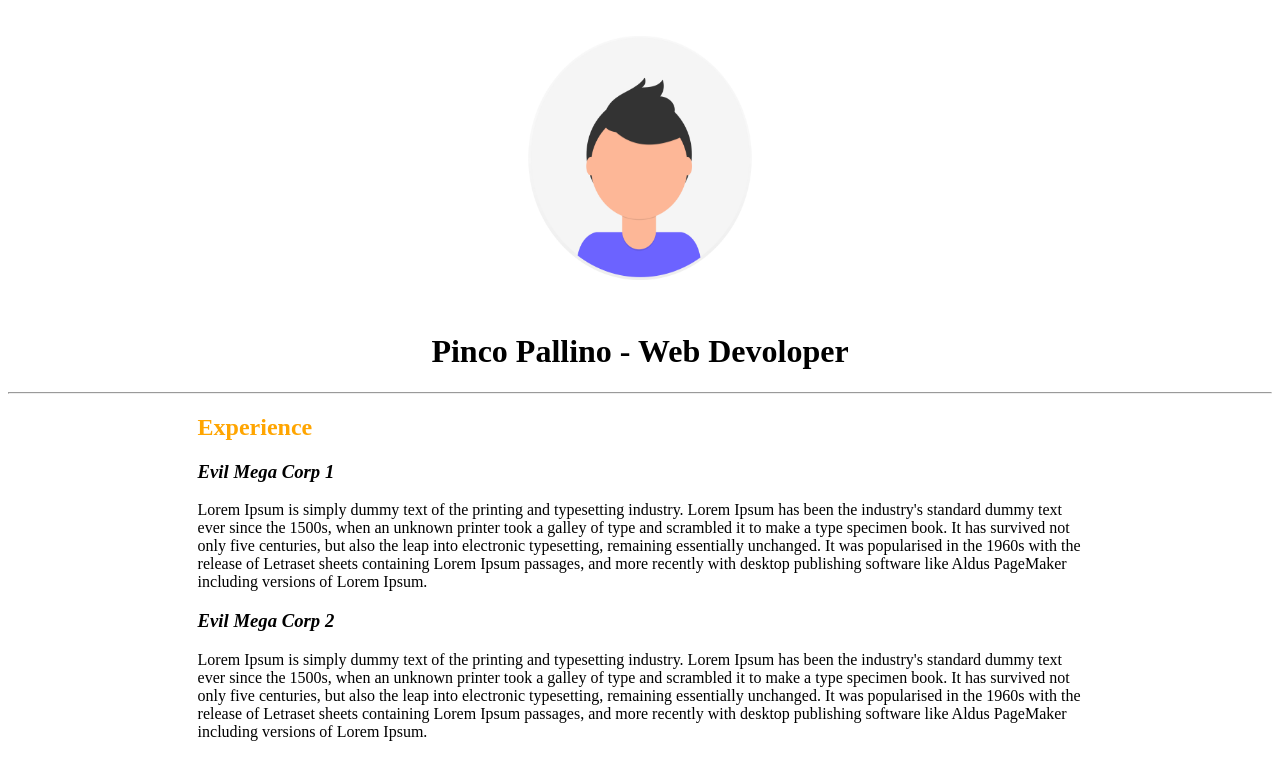
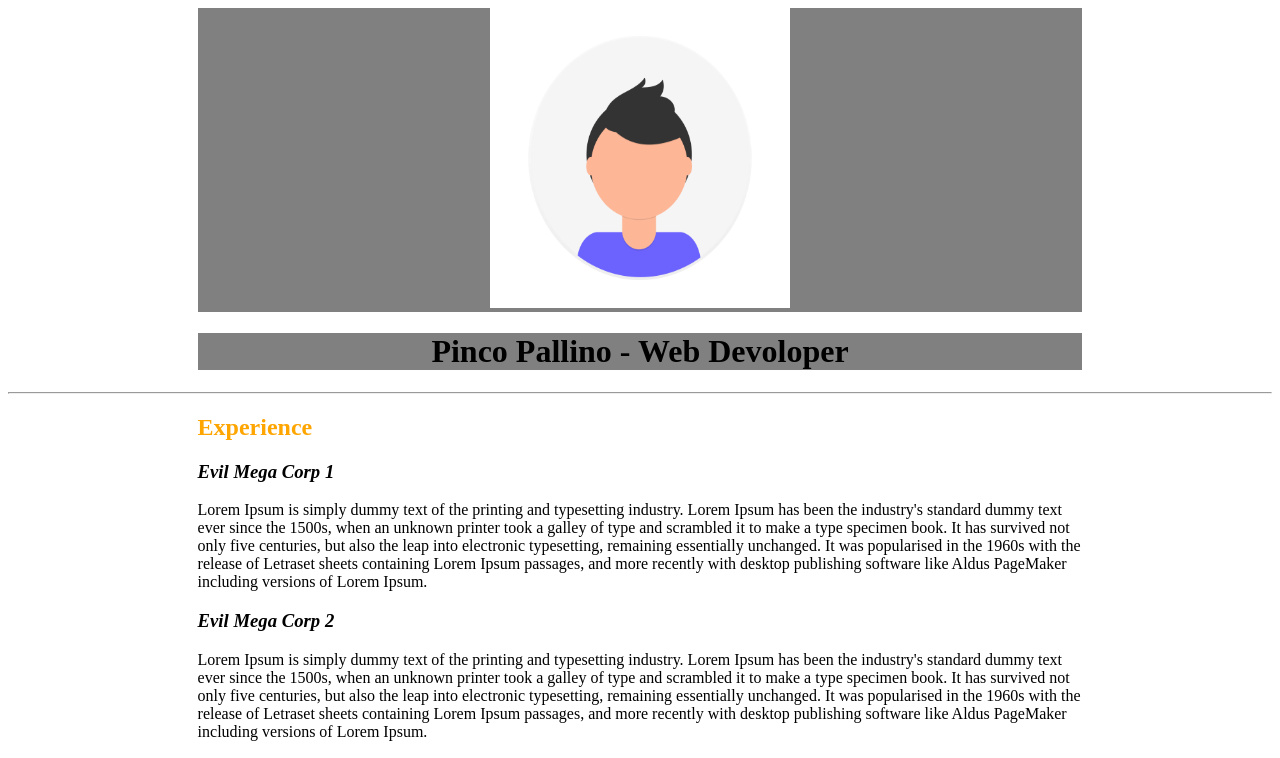
Before and after one commit to AlessandroCaraffa/html-css-curriculum-vitae, a plain HTML site: page index.html in a window 1280 px wide. Shown: the top 758 px of the page. Drawn offline with Linux system fonts and the light colour scheme.

Commit message:
foto e testo allineati,foto ridimensionata

```diff
--- a/style.css
+++ b/style.css
@@ -11,9 +11,17 @@ hr {
 }
 .intestazione {
     text-align: center;
+    width: 70%;
+    margin: 0 auto;
+    background-color: gray;
 }
 .immagine {
     text-align: center;
+    width: 70%;
+    margin: 0 auto;
+    background-color: gray;
+
+
 
 }
 .disegno {
```
